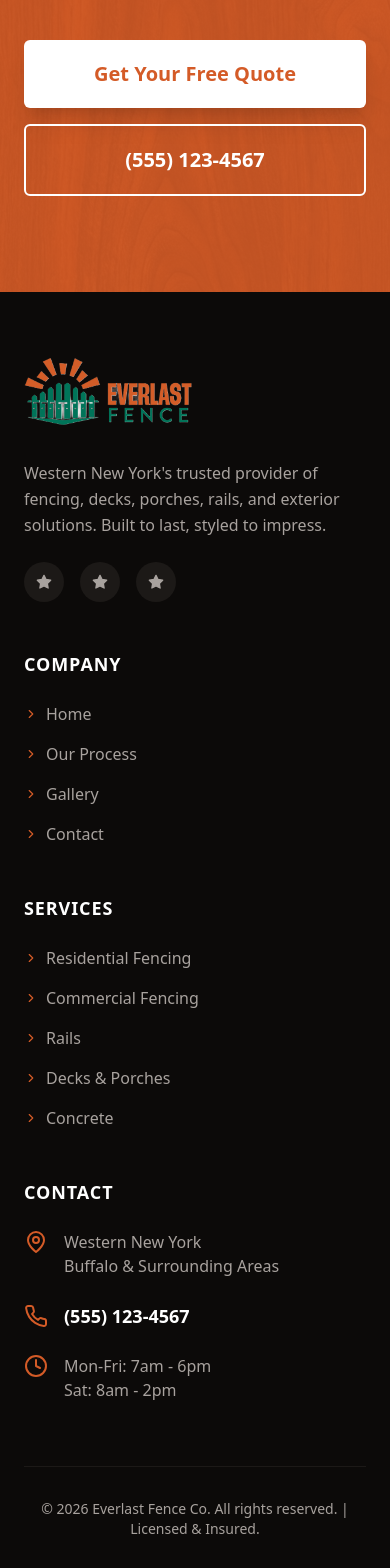
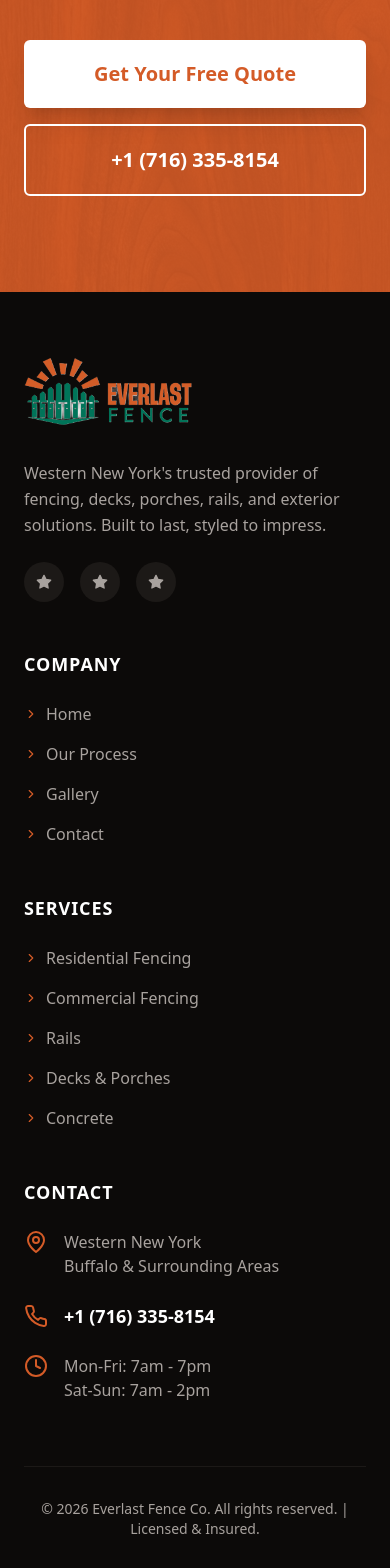
Before and after one commit to mustafaexce-creator/everlast-fence-website, a React (Vite) app: page /gallery in a window 390 px wide. Shown: the part 8100-9668 px from the top of the page. Built offline with nearby package versions, Linux system fonts and the light colour scheme.

Commit message:
chore: update contact info and make phone numbers clickable

```diff
--- a/src/components/CTASection.jsx
+++ b/src/components/CTASection.jsx
@@ -21,8 +21,8 @@ const CTASection = () => {
                     <Link to="/contact" className="bg-white text-[#d45b27] px-10 py-5 rounded-md font-bold text-xl shadow-xl hover:bg-stone-50 transition-colors inline-block">
                         Get Your Free Quote
                     </Link>
-                    <a href="tel:5551234567" className="bg-transparent border-2 border-white text-white px-10 py-5 rounded-md font-bold text-xl hover:bg-white/10 transition-colors inline-block">
-                        (555) 123-4567
+                    <a href="tel:+17163358154" className="bg-transparent border-2 border-white text-white px-10 py-5 rounded-md font-bold text-xl hover:bg-white/10 transition-colors inline-block">
+                        +1 (716) 335-8154
                     </a>
                 </div>
             </div>
--- a/src/components/Footer.jsx
+++ b/src/components/Footer.jsx
@@ -78,11 +78,11 @@ const Footer = () => {
                         </div>
                         <div className="flex items-center gap-4">
                             <Phone className="text-[#d45b27] shrink-0" />
-                            <span className="text-white font-bold text-lg">(555) 123-4567</span>
+                            <a href="tel:+17163358154" className="text-white font-bold text-lg hover:text-[#d45b27] transition-colors">+1 (716) 335-8154</a>
                         </div>
                         <div className="flex items-start gap-4">
                             <Clock className="text-[#d45b27] shrink-0" />
-                            <span>Mon-Fri: 7am - 6pm<br />Sat: 8am - 2pm</span>
+                            <span>Mon-Fri: 7am - 7pm<br />Sat-Sun: 7am - 2pm</span>
                         </div>
                     </div>
                 </div>
--- a/src/components/Navbar.jsx
+++ b/src/components/Navbar.jsx
@@ -43,7 +43,7 @@ const Navbar = ({ isScrolled }) => {
                 <div className="hidden md:flex items-center gap-6">
                     <div className="flex flex-col items-end">
                         <span className="text-xs text-stone-500 font-bold uppercase tracking-wider">Call Now</span>
-                        <span className="text-lg font-black text-stone-900 leading-none">(555) 123-4567</span>
+                        <a href="tel:+17163358154" className="text-lg font-black text-stone-900 leading-none hover:text-[#d45b27] transition-colors">+1 (716) 335-8154</a>
                     </div>
                     <Link to="/contact" className="bg-[#d45b27] hover:bg-[#b84a1e] text-white px-6 py-3 rounded-md font-bold shadow-lg hover:shadow-xl transition-all transform hover:-translate-y-0.5 flex items-center gap-2">
                         Get Free Quote <ArrowRight size={18} />
--- a/src/components/TopBar.jsx
+++ b/src/components/TopBar.jsx
@@ -6,7 +6,7 @@ const TopBar = () => {
             <div className="max-w-7xl mx-auto px-6 flex flex-col md:flex-row justify-between items-center gap-2">
                 <div className="flex items-center gap-6">
                     <span className="flex items-center gap-2">
-                        <Clock size={14} /> Mon - Sat: 7am - 6pm
+                        <Clock size={14} /> Mon-Fri: 7am-7pm | Sat-Sun: 7am-2pm
                     </span>
                     <span className="flex items-center gap-2 hidden md:flex">
                         <MapPin size={14} /> Serving Western New York
--- a/src/pages/Contact.jsx
+++ b/src/pages/Contact.jsx
@@ -107,7 +107,7 @@ const Contact = () => {
                                     </div>
                                     <div>
                                         <h3 className="font-bold text-lg">Phone</h3>
-                                        <p className="text-stone-600">(555) 123-4567</p>
+                                        <p className="text-stone-600">+1 (716) 335-8154</p>
                                         <p className="text-sm text-stone-500">Mon-Fri from 8am to 6pm</p>
                                     </div>
                                 </div>
@@ -197,7 +197,7 @@ const Contact = () => {
                                             value={formState.phone}
                                             onChange={handleChange}
                                             className="w-full px-4 py-3 bg-stone-50 border border-stone-200 rounded-lg focus:outline-none focus:ring-2 focus:ring-[#d45b27] focus:border-transparent transition-all"
-                                            placeholder="(555) 123-4567"
+                                            placeholder="+1 (716) 335-8154"
                                         />
                                     </div>
                                 </div>
```
